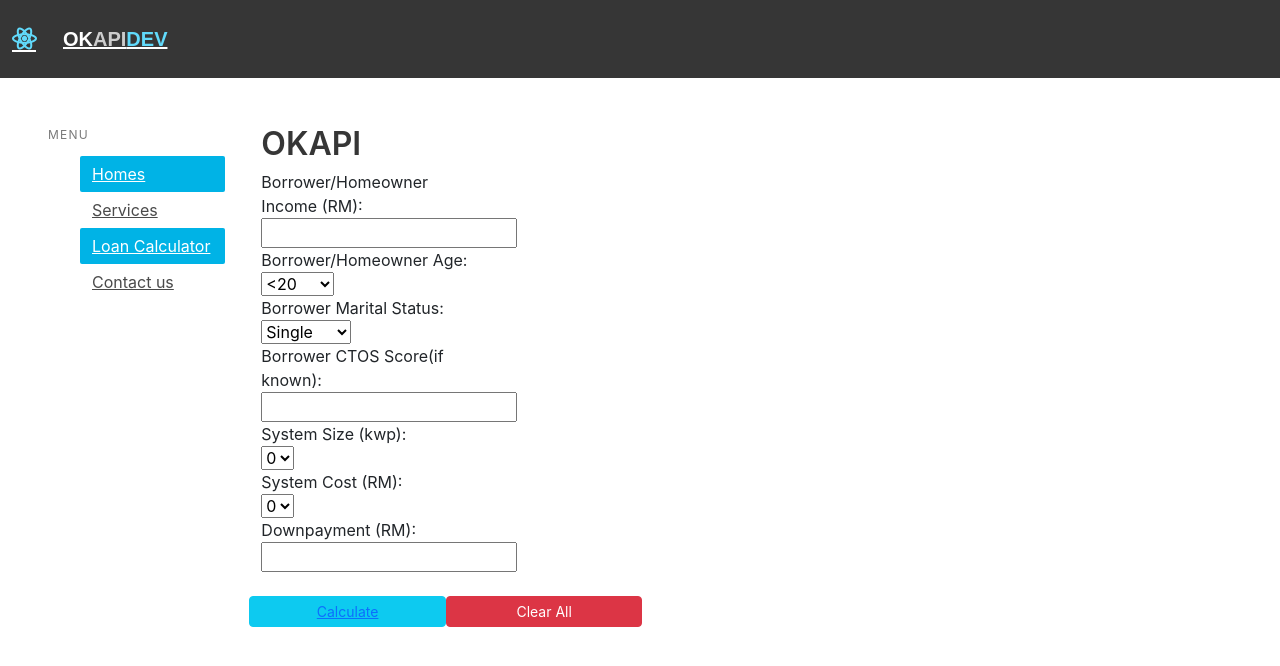
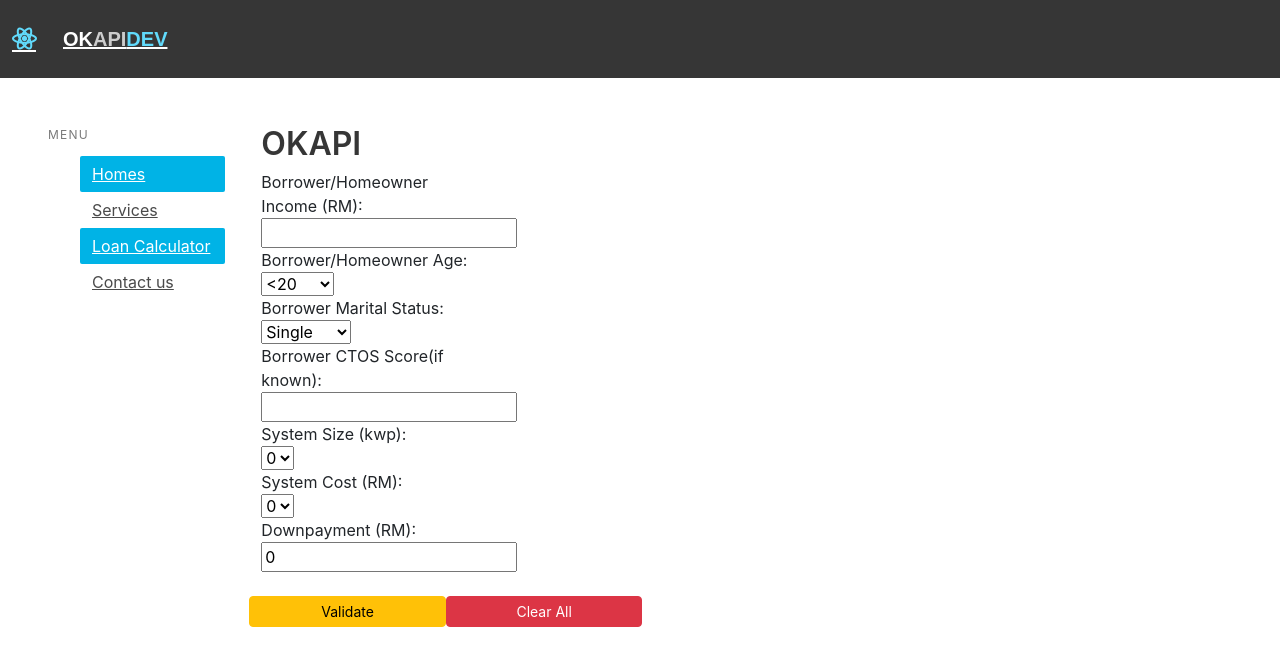
Before and after one commit to iolumbaram/OkAPIDev, a React (Create React App) app in the folder react-app/: page /loancal in a window 1280 px wide. Shown: the top 666 px of the page. Built offline with nearby package versions, Linux system fonts and the light colour scheme.

Commit message:
feat: calculation, validation of input fields before submission

```diff
--- a/react-app/package.json
+++ b/react-app/package.json
@@ -37,6 +37,7 @@
     "react-router-dom": "^5.2.0",
     "react-scripts": "^4.0.3",
     "react-slider": "^2.0.3",
+    "react-toastify": "9.0.0",
     "reactstrap": "^9.1.4",
     "redux": "^4.1.0",
     "redux-saga": "^1.1.3",
--- a/react-app/src/LoanCalPage.js
+++ b/react-app/src/LoanCalPage.js
@@ -8,20 +8,25 @@ import Button from 'react-bootstrap/Button';
 import { NavLink } from 'react-router-dom';
 import axios from 'axios';
 
+import { ToastContainer, toast } from 'react-toastify';
+import 'react-toastify/dist/ReactToastify.css';
+
 class About extends React.Component {
   constructor(props) {
     super(props);
-    // this.state = {value: ''};
 
     this.state = {
       values: {
         income: '',
-        age: '',
-        martial_status: '',
+        age: '<20',
+        martial_status: 'Single',
         ctos: '',
-        size: '',
-        cost: '',
-        downpayment: ''
+        size: 0,
+        cost: 0,
+        downpayment: 0
+      },
+      ui: {
+        isInputFieldsValid: false
       }
     };
 
@@ -29,8 +34,44 @@ class About extends React.Component {
     this.handleDropDown = this.handleDropDown.bind(this);
     this.handleCalculate = this.handleCalculate.bind(this);
     this.handleClearAll = this.handleClearAll.bind(this);
+    this.handleValidate = this.handleValidate.bind(this);
   }
 
+  handleValidate(event) {
+    event.preventDefault();
+
+    let isInputFieldsValid = this.state.ui.isInputFieldsValid;
+
+    const userObject = {
+      income: this.state.values.income,
+      age: this.state.values.age,
+      martial_status: this.state.values.martial_status,
+      ctos: this.state.values.ctos,
+      size: this.state.values.size,
+      cost: this.state.values.cost,
+      downpayment: this.state.values.downpayment,
+    };
+
+    isInputFieldsValid = Object.values(userObject).every(value => {
+      if (value === null) {
+        return false;
+      } else if (value === '') {
+        return false;
+      }
+
+      return true;
+    });
+
+    this.setState({
+      ui: {
+        isInputFieldsValid: isInputFieldsValid,
+      }
+    });
+
+    if (!isInputFieldsValid) {
+      toast('Please fill up the form');
+    }
+  }
 
   handleChange(event) {
     this.setState(prevState => ({
@@ -50,6 +91,7 @@ class About extends React.Component {
       }
     }));
   }
+
 
   handleCalculate(event) {
     event.preventDefault();
@@ -72,10 +114,9 @@ class About extends React.Component {
     event.preventDefault();
   }
 
-
   render() {
+    const isInputFieldsValid = this.state.ui.isInputFieldsValid;
     return <Container>
-
       <Row>
         <Col>
           <h2 className="title">OKAPI</h2>
@@ -83,6 +124,7 @@ class About extends React.Component {
       </Row>
 
       <Row>
+        <ToastContainer />
         <form>
           <Row xs={2} md={4} lg={10}>
             <label>
@@ -162,8 +204,10 @@ class About extends React.Component {
           <br />
 
           <Row xs={2} md={4} lg={5}>
+
+            {isInputFieldsValid ?
               <Button variant="info" size="sm" onClick={this.handleCalculate}>
-              <NavLink
+                <NavLink style={{ color: 'black', textDecoration: 'none' }}
                   to={{
                     pathname: '/results',
                     info: {
@@ -171,20 +215,12 @@ class About extends React.Component {
                     }
                   }}
                   exact
-              >Calculate
-              </NavLink>
-            </Button>{' '}
-            <Button variant="danger" size="sm" onClick={this.handleClearAll}>Clear All</Button>{' '}
+                >Calculate</NavLink>
+              </Button> : <Button variant="warning" size="sm" onClick={this.handleValidate}>Validate</Button>
+            }
 
+            <Button variant="danger" size="sm" onClick={this.handleClearAll}>Clear All</Button>
 
-            {/* <Col>
-              <input className="calculateButtonStyle" type="calculate" defaultValue="Calculate" />
-
-            </Col>
-            <Col>
-              <input className="clearAllButtonStyle" type="clear" defaultValue="Clear All" />
-
-            </Col> */}
           </Row>
         </form>
       </Row>
--- a/react-app/src/LoanCalResultPage.js
+++ b/react-app/src/LoanCalResultPage.js
@@ -6,6 +6,13 @@ import Col from 'react-bootstrap/Col'
 import './index.css';
 import Button from 'react-bootstrap/Button';
 
+const EIR_APR = 8 / 100; //percentage
+const INSTALMENT_TENOR_YEARS = 10; //number
+
+const kwP_TO_MONTHLY_kwH_RATIO = 111.630036630037; //number
+
+const SST = 6 / 100; //percentage
+const KWTBB = 1.60 / 100; //percentage
 
 class About extends React.Component {
   constructor(props) {
@@ -17,21 +24,90 @@ class About extends React.Component {
         age: '',
         martial_status: '',
         ctos: '',
-        size: '',
-        cost: '',
-        downpayment: ''
+        size: props.location.info.data.size,
+        cost: props.location.info.data.cost,
+        downpayment: props.location.info.data.downpayment
+      },
+      ui :{
+        estimated_monthly_tnb_bill_savings_rm: '',
+        estimated_monthly_instalment_rm: '',
+        estimated_monthly_cash_flow_savings_rm: ''
       }
     };
-
 
     this.handleChange = this.handleChange.bind(this);
     this.handleDropDown = this.handleDropDown.bind(this);
     this.handleCalculate = this.handleCalculate.bind(this);
     this.handleClearAll = this.handleClearAll.bind(this);
+    this.getResidentialTariffTier = this.getResidentialTariffTier.bind(this);
+    this.calculate = this.calculate.bind(this);
   }
 
-  calculate(){
+  componentDidMount() {
+    let userSystemInputData = {'systemSize':this.state.values.size, 'totalCost':this.state.values.cost, 'upfrontPayment': this.state.values.downpayment};
+    this.calculate(userSystemInputData);
+  }
 
+  getResidentialTariffTier(tariff_amount){
+    let result = {residential_tariff_amount: null, rm_kwh: null, cumulative: null};
+
+    if(0 < tariff_amount < 200) {
+        result.residential_tariff_amount = 200;
+        result.rm_kwh = 0.218;
+        result.cumulative = 43.6;
+
+    } else if (200 <= tariff_amount < 300) {
+        result.residential_tariff_amount = 300;
+        result.rm_kwh = 0.334;
+        result.cumulative = 77;
+
+    } else if (300 <= tariff_amount < 600) {
+        result.residential_tariff_amount = 600;
+        result.rm_kwh = 0.516;
+        result.cumulative = 231.8;
+
+    } else if (600 <= tariff_amount < 900) {
+        result.residential_tariff_amount = 900;
+        result.rm_kwh = 0.546;
+        result.cumulative = 395.6;
+
+    } else if (900 <= tariff_amount < 1000000) {
+        result.residential_tariff_amount = 1000000;
+        result.rm_kwh = 0.571;
+        result.cumulative = 10000000;
+
+    } else {
+        result.rm_kwh = 0;
+        result.cumulative = 0;
+    }
+
+    return result;
+  }
+
+  calculate(userSystemInputData){
+    // let financing_ratio = (userSystemInputData['totalCost'] - userSystemInputData['upfrontPayment']) / userSystemInputData['totalCost'];
+
+    //calculate field B : Monthly Instalment (RM) ROUND(-PMT(C10/12,K4*12,J4),0)
+    //Payment = pv* apr/12*(1+apr/12)^(nper*12)/((1+apr/12)^(nper*12)-1)
+    let financed_amount_pv = userSystemInputData['totalCost'] - userSystemInputData['upfrontPayment'];
+
+    let monthly_instalment_rm = financed_amount_pv * EIR_APR / 12 * ( 1 + EIR_APR / 12 ) ^ (INSTALMENT_TENOR_YEARS * 12)/((1 + EIR_APR / 12) ^ (INSTALMENT_TENOR_YEARS * 12) - 1);
+
+    //calculate field A
+    let monthly_kwh = userSystemInputData['systemSize'] * kwP_TO_MONTHLY_kwH_RATIO;
+    let tariff_tier_data = this.getResidentialTariffTier(monthly_kwh);
+    let tnb_bill_savings_rm = (tariff_tier_data.cumulative + (monthly_kwh - tariff_tier_data.residential_tariff_amount)) * tariff_tier_data.rm_kwh * (1 + (SST + KWTBB)) - (231.8 * SST);
+
+    //calculate field C
+    let net_monthly_cash_flow_rm = monthly_instalment_rm - tnb_bill_savings_rm;
+
+    this.setState({
+      ui: {
+        estimated_monthly_tnb_bill_savings_rm: tnb_bill_savings_rm,
+        estimated_monthly_instalment_rm: monthly_instalment_rm,
+        estimated_monthly_cash_flow_savings_rm: net_monthly_cash_flow_rm
+      }
+    });
   }
 
   handleChange(event) {
@@ -78,21 +154,21 @@ class About extends React.Component {
             <label>
               Estimated Monthly TNB Bill Savings (RM):
               <br />
-              <input type="text" onChange={this.handleChange} name="income" value={this.state.values.income} />
+              <input disabled={true} type="text" onChange={this.handleChange} name="estimated_monthly_tnb_bill_savings_rm" value={this.state.ui.estimated_monthly_tnb_bill_savings_rm} />
             </label>
           </Row>
           <Row xs={2} md={4} lg={10}>
             <label>
               Estimated Monthly Instalment (RM):
               <br />
-              <input type="text" onChange={this.handleChange} name="age" value={this.state.values.age} />
+              <input disabled={true} type="text" onChange={this.handleChange} name="estimated_monthly_instalment_rm" value={this.state.ui.estimated_monthly_instalment_rm} />
             </label>
           </Row>
           <Row xs={2} md={4} lg={10}>
             <label>
               Estimated Monthly Cash Flow Savings (RM):
               <br />
-              <input type="text" onChange={this.handleChange} name="martial_status" value={this.state.values.martial_status} />
+              <input disabled={true} type="text" onChange={this.handleChange} name="estimated_monthly_cash_flow_savings_rm" value={this.state.ui.estimated_monthly_cash_flow_savings_rm} />
             </label>
           </Row>
           <Row xs={2} md={4} lg={10}>
```
Also changed, not shown: 1 other file (tests, documents, lock files or other folders). Lines whose indentation alone changed are shown as unchanged.
